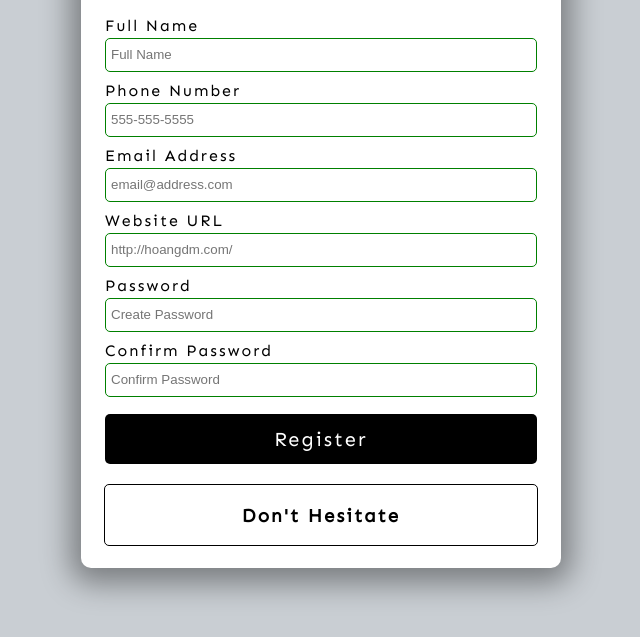
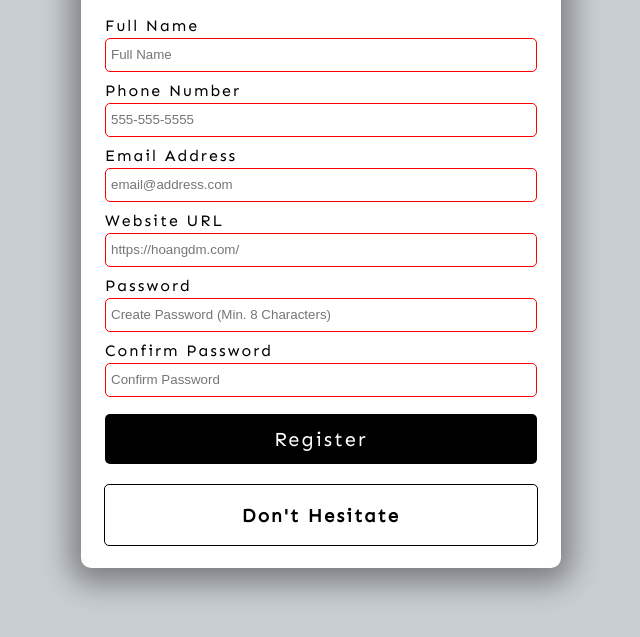
Before and after one commit to hoangunity/form-validation, a plain HTML site: page index.html in a window 1280 px wide. Shown: the part 147-784 px from the top of the page, without its empty margins (319-959 px from the left). Drawn offline with Linux system fonts and the light colour scheme.

Commit message:
HTML Form Validation

```diff
--- a/index.html
+++ b/index.html
@@ -20,27 +20,57 @@
         <!-- Full Name -->
         <div class="form-group">
           <label for="name">Full Name</label>
-          <input type="text" id="name" placeholder="Full Name" />
+          <input
+            type="text"
+            id="name"
+            placeholder="Full Name"
+            required
+            minlength="3"
+            maxlength="100"
+          />
         </div>
         <!-- Phone Number -->
         <div class="form-group">
           <label for="phone">Phone Number</label>
-          <input type="tel" id="phone" placeholder="555-555-5555" />
+          <input
+            type="tel"
+            id="phone"
+            placeholder="555-555-5555"
+            required
+            pattern="[0-9]{3}-[0-9]{3}-[0-9]{4}"
+          />
         </div>
         <!-- Email Address -->
         <div class="form-group">
           <label for="email">Email Address</label>
-          <input type="email" id="email" placeholder="email@address.com" />
+          <input
+            type="email"
+            id="email"
+            placeholder="email@address.com"
+            required
+          />
         </div>
         <!-- Website URL -->
         <div class="form-group">
           <label for="website">Website URL</label>
-          <input type="url" id="website" placeholder="http://hoangdm.com/" />
+          <input
+            type="url"
+            id="website"
+            placeholder="https://hoangdm.com/"
+            required
+          />
         </div>
         <!-- Password -->
         <div class="form-group">
           <label for="password1">Password</label>
-          <input type="password" id="password1" placeholder="Create Password" />
+          <input
+            type="password"
+            id="password1"
+            placeholder="Create Password (Min. 8 Characters)"
+            required
+            pattern="^(?=.*\d)(?=.*[a-z])(?=.*[A-Z])(?=.*[a-zA-Z]).{8,}$"
+            title="Please include at least 1 uppercase character, 1 lowercase character, and 1 number"
+          />
         </div>
         <!-- Confirm Password -->
         <div class="form-group">
@@ -49,6 +79,8 @@
             type="password"
             id="password2"
             placeholder="Confirm Password"
+            required
+            pattern="^(?=.*\d)(?=.*[a-z])(?=.*[A-Z])(?=.*[a-zA-Z]).{8,}$"
           />
         </div>
         <button type="submit">Register</button>
```
